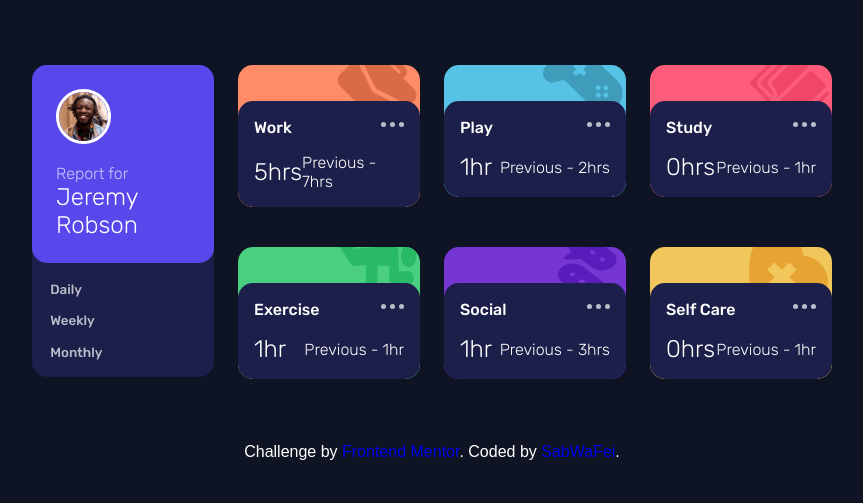
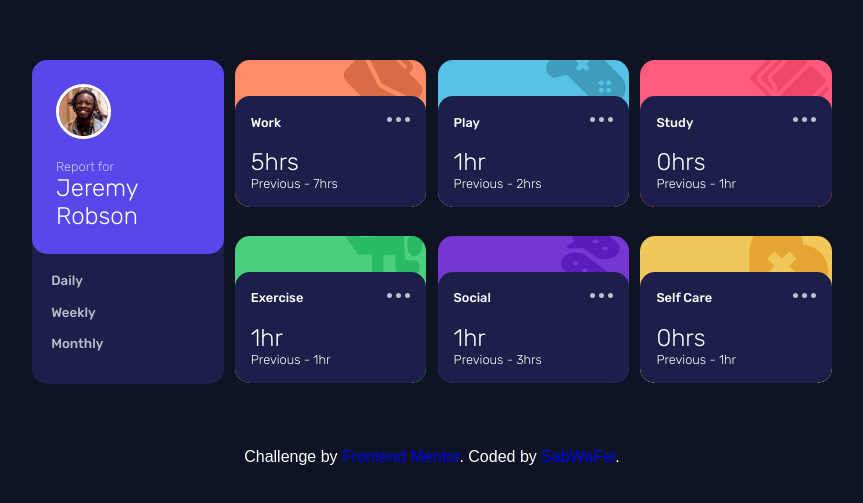
Before and after one commit to sabwafei/time-tracking-dashboard-main, a plain HTML site: page index.html in a window 1280 px wide. Shown: the part 145-648 px from the top of the page, without its empty margins (208-1071 px from the left). Drawn offline with Linux system fonts and the light colour scheme.

Commit message:
layout and text sizing
fixed profile card sizing
text sizing
desktop layout card sizing

```diff
--- a/css/stylesheet.css
+++ b/css/stylesheet.css
@@ -37,6 +37,7 @@ h2 {
 }
 p {
   font-weight: var(--fw-light);
+  font-size: 0.8em;
 }
 .type {
   font-weight: var(--fw-heavy);
@@ -231,7 +232,7 @@ footer {
   .container {
     margin-top: 2em;
     display: grid;
-    gap: 1.5em;
+    gap: 0.7em;
     grid-template-columns: repeat(2, 1fr);
   }
   .profile {
@@ -265,4 +266,11 @@ footer {
     align-items: flex-start;
     gap: 0.8em;
   }
+  .one-inner {
+    padding-bottom: 2em;
+  }
+  .inner-bottom {
+    flex-direction: column;
+    align-items: flex-start;
+  }
 }
```
